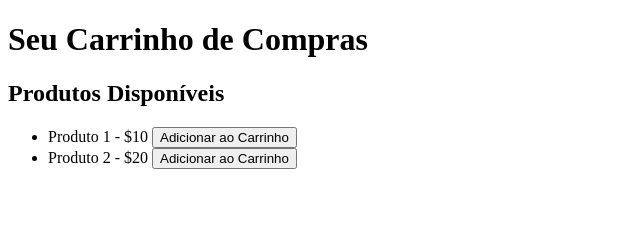
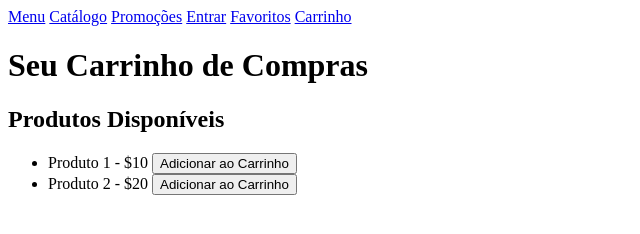
Before and after one commit to luananascimentoLNC/Encantodaspaginas, a plain HTML site: page carrinho.html in a window 1280 px wide. Shown: the whole page, without its empty margins (0-640 px from the left). Drawn offline with Linux system fonts and the light colour scheme.

Commit message:
alteração carrinho

```diff
--- a/carrinho.html
+++ b/carrinho.html
@@ -1,6 +1,15 @@
 <!DOCTYPE html>
 <html lang="en">
 <head>
+    <nav>
+        <a href="inicial/index.html">Menu</a>
+        <a href="inicial/aboutus.html">Catálogo</a>
+        <a href="inicial/menu.html">Promoções</a>
+        <a href="inicial/specialevents.html">Entrar</a>
+        <a href="inicial/dvd.html">Favoritos</a>
+        <a href="inicial/fotos.html">Carrinho</a>
+
+    </nav>
     <meta charset="UTF-8">
     <meta name="viewport" content="width=device-width, initial-scale=1.0">
     <title>Carrinho de Compras</title>
```
